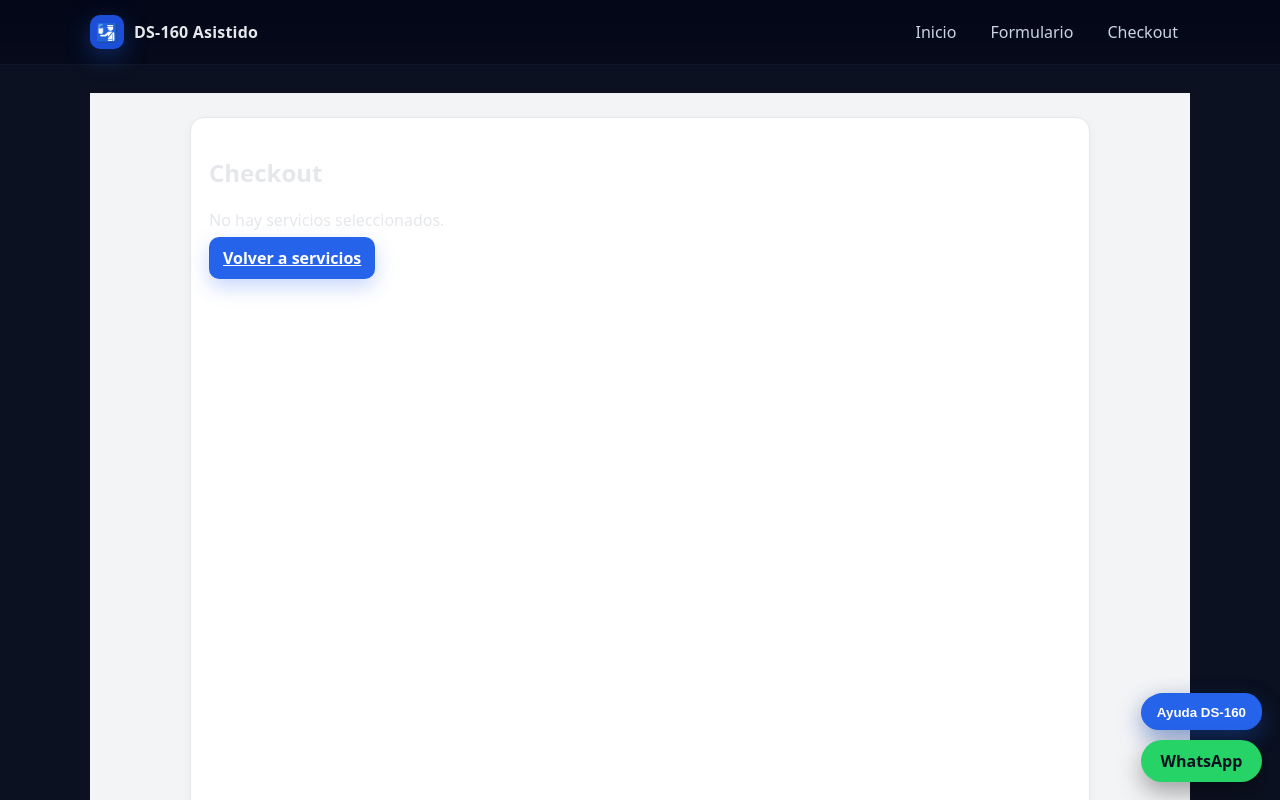
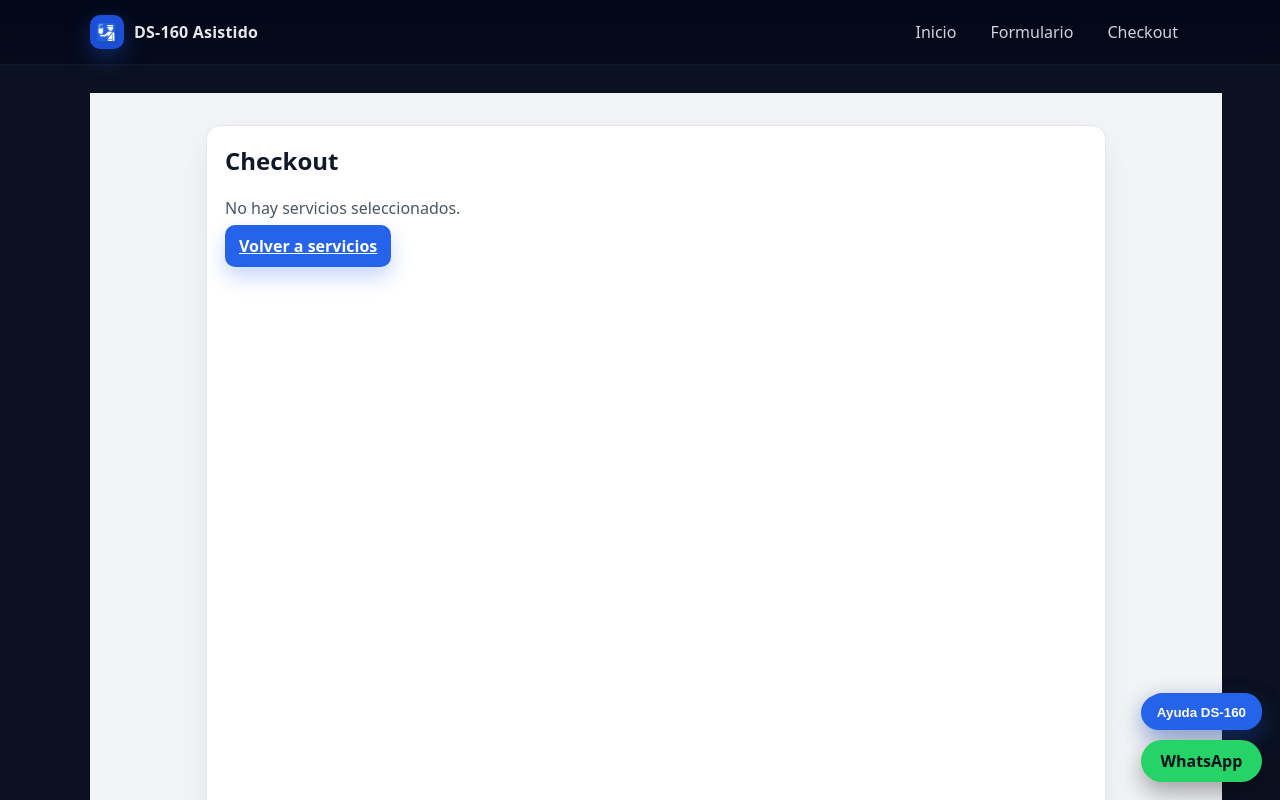
Before and after one commit to robertotitus86/ds160-app, a Next.js app: page /checkout in a window 1280 px wide. Shown: the top 800 px of the page. Built offline with nearby package versions, Linux system fonts and the light colour scheme.

Commit message:
Update page.tsx

```diff
--- a/app/checkout/page.tsx
+++ b/app/checkout/page.tsx
@@ -27,9 +27,9 @@ const css = {
     display: "flex",
     justifyContent: "center",
     width: "100%",
-    background: "#f3f4f6",           // fondo general claro
     minHeight: "100vh",
-    padding: "24px 0",
+    padding: "32px 16px 48px",
+    background: "#f3f4f6", // fondo gris claro (más confianza)
   } as React.CSSProperties,
   inner: {
     width: "100%",
@@ -38,38 +38,38 @@ const css = {
     gap: 18,
   } as React.CSSProperties,
   card: {
-    background: "#ffffff",           // tarjetas blancas
+    background: "#ffffff",
     padding: 18,
     borderRadius: 14,
-    border: "1px solid #e5e7eb",     // borde gris claro
-    boxShadow: "0 4px 12px rgba(15,23,42,0.04)",
+    border: "1px solid #e5e7eb",
+    boxShadow: "0 12px 30px rgba(15,23,42,0.06)",
   } as React.CSSProperties,
   label: {
     fontSize: 13,
     opacity: 0.9,
-    color: "#111827",
     display: "block",
     marginBottom: 4,
+    color: "#111827",
   } as React.CSSProperties,
   input: {
     width: "100%",
     padding: "8px 10px",
-    background: "#ffffff",
-    border: "1px solid #d1d5db",     // gris claro
+    background: "#f9fafb",
+    border: "1px solid #d1d5db",
     borderRadius: 10,
     color: "#111827",
     outline: "none",
     fontSize: 14,
   } as React.CSSProperties,
   btn: {
-    background: "#2563eb",           // azul principal
+    background: "#2563eb",
     color: "#ffffff",
     border: "none",
     borderRadius: 10,
     padding: "10px 14px",
     cursor: "pointer",
     fontWeight: 600,
-    boxShadow: "0 8px 20px rgba(37,99,235,0.25)",
+    boxShadow: "0 10px 20px rgba(37,99,235,0.25)",
   } as React.CSSProperties,
   ghost: {
     background: "#e5e7eb",
@@ -87,13 +87,6 @@ const css = {
     color: "#b91c1c",
     borderRadius: 10,
   } as React.CSSProperties,
-  ok: {
-    background: "#ecfdf3",
-    border: "1px solid #bbf7d0",
-    padding: 12,
-    color: "#15803d",
-    borderRadius: 10,
-  } as React.CSSProperties,
   tabs: {
     display: "flex",
     flexWrap: "wrap" as const,
@@ -103,7 +96,7 @@ const css = {
     return {
       position: "relative",
       background: active ? "#2563eb" : "#e5e7eb",
-      color: disabled ? "rgba(15,23,42,.5)" : active ? "#ffffff" : "#111827",
+      color: disabled ? "rgba(55,65,81,.6)" : active ? "#ffffff" : "#111827",
       border: "none",
       borderRadius: 10,
       padding: "8px 12px",
@@ -124,24 +117,29 @@ const css = {
     fontSize: 10,
     fontWeight: 700,
   } as React.CSSProperties,
-  toastSuccess: {
+
+  // Toast flotante
+  toastOverlay: {
     position: "fixed" as const,
+    top: 80, // debajo del navbar
     right: 24,
-    bottom: 106,                    // deja espacio al botón flotante de WhatsApp
     zIndex: 60,
     maxWidth: 360,
+  } as React.CSSProperties,
+  toast: {
     background: "#ecfdf3",
     border: "1px solid #bbf7d0",
     color: "#166534",
     padding: 14,
     borderRadius: 12,
-    boxShadow: "0 12px 30px rgba(15,23,42,0.25)",
+    boxShadow: "0 18px 40px rgba(15,23,42,0.35)",
+    fontSize: 13,
     display: "flex",
+    alignItems: "flex-start",
     gap: 8,
-    alignItems: "flex-start",
   } as React.CSSProperties,
-  toastClose: {
-    marginLeft: 8,
+  toastCloseBtn: {
+    marginLeft: 6,
     background: "transparent",
     border: "none",
     cursor: "pointer",
@@ -230,6 +228,13 @@ function CheckoutInner() {
       /* ignore */
     }
   }, [fromURL.join(",")]);
+
+  // Autocerrar el toast de éxito después de unos segundos
+  useEffect(() => {
+    if (!successMsg) return;
+    const id = setTimeout(() => setSuccessMsg(""), 9000);
+    return () => clearTimeout(id);
+  }, [successMsg]);
 
   function copy(text: string) {
     if (typeof navigator !== "undefined" && navigator.clipboard) {
@@ -362,8 +367,8 @@ function CheckoutInner() {
       <div style={css.wrapper}>
         <div style={css.inner}>
           <div style={css.card}>
-            <h2>Checkout</h2>
-            <p>No hay servicios seleccionados.</p>
+            <h2 style={{ marginTop: 0, color: "#111827" }}>Checkout</h2>
+            <p style={{ color: "#4b5563" }}>No hay servicios seleccionados.</p>
             <a href="/" style={css.btn}>
               Volver a servicios
             </a>
@@ -375,31 +380,31 @@ function CheckoutInner() {
 
   return (
     <div style={css.wrapper}>
-      <div style={css.inner}>
-        {/* TOAST DE ÉXITO FLOTANTE */}
-        {successMsg && (
-          <div style={css.toastSuccess}>
-            <div style={{ fontSize: 18, lineHeight: 1, marginRight: 4 }}>✅</div>
-            <div style={{ flex: 1 }}>
-              <pre style={{ margin: 0, whiteSpace: "pre-wrap" }}>
-                {successMsg}
-              </pre>
-            </div>
+      {/* TOAST flotante de éxito */}
+      {successMsg && (
+        <div style={css.toastOverlay}>
+          <div style={css.toast}>
+            <span style={{ marginTop: 2 }}>✅</span>
+            <div style={{ flex: 1, whiteSpace: "pre-wrap" }}>{successMsg}</div>
             <button
               type="button"
+              style={css.toastCloseBtn}
               onClick={() => setSuccessMsg("")}
-              style={css.toastClose}
-              aria-label="Cerrar"
+              aria-label="Cerrar mensaje"
             >
               ×
             </button>
           </div>
-        )}
+        </div>
+      )}
 
-        {/* MENSAJES DE ERROR (EN LA PÁGINA) */}
+      <div style={css.inner}>
+        {/* MENSAJES DE ERROR */}
         {errors.length > 0 && (
           <div style={css.error}>
-            <b>Revisa antes de continuar:</b>
+            <b style={{ display: "block", marginBottom: 4 }}>
+              Revisa antes de continuar:
+            </b>
             <ul style={{ margin: "6px 0 0 18px" }}>
               {errors.map((e, i) => (
                 <li key={i}>{e}</li>
@@ -411,8 +416,16 @@ function CheckoutInner() {
         {/* DATOS DE CONTACTO */}
         <section style={css.card}>
           <h2 style={{ marginTop: 0, color: "#111827" }}>Tus datos de contacto</h2>
-          <p style={{ fontSize: 13, opacity: 0.8, marginBottom: 14, color: "#4b5563" }}>
-            Usaremos estos datos para enviarte acceso al asistente y coordinar tu proceso DS-160.
+          <p
+            style={{
+              fontSize: 13,
+              opacity: 0.9,
+              marginBottom: 14,
+              color: "#4b5563",
+            }}
+          >
+            Usaremos estos datos para enviarte acceso al asistente y coordinar
+            tu proceso DS-160.
           </p>
 
           <div
@@ -605,7 +618,7 @@ function CheckoutInner() {
                     width: 190,
                     height: "auto",
                     borderRadius: 12,
-                    boxShadow: "0 10px 30px rgba(15,23,42,.08)",
+                    boxShadow: "0 10px 30px rgba(15,23,42,.15)",
                   }}
                 />
               </div>
@@ -655,7 +668,7 @@ function CheckoutInner() {
                   )}
                 </div>
 
-                <small style={{ opacity: 0.75, color: "#4b5563" }}>
+                <small style={{ opacity: 0.8, color: "#4b5563" }}>
                   Al enviar, tu pago quedará <b>pendiente de revisión</b>. Te
                   habilitaremos el acceso cuando sea aprobado.
                 </small>
@@ -667,7 +680,9 @@ function CheckoutInner() {
         {/* TRANSFERENCIA */}
         {method === "transferencia" && (
           <section style={css.card}>
-            <h3 style={{ marginTop: 0, color: "#111827" }}>Transferencia bancaria</h3>
+            <h3 style={{ marginTop: 0, color: "#111827" }}>
+              Transferencia bancaria
+            </h3>
             <div
               style={{
                 background: "#f9fafb",
@@ -678,10 +693,10 @@ function CheckoutInner() {
                 gap: 10,
               }}
             >
-              <div style={{ fontSize: 13, opacity: 0.85, color: "#111827" }}>
+              <div style={{ fontSize: 13, opacity: 0.9, color: "#4b5563" }}>
                 Datos para transferencia
               </div>
-              <div>
+              <div style={{ color: "#111827" }}>
                 <b>Número de cuenta:</b> 2200449871{" "}
                 <button
                   onClick={() => copy("2200449871")}
@@ -699,13 +714,13 @@ function CheckoutInner() {
                   Copiar
                 </button>
               </div>
-              <div>
+              <div style={{ color: "#111827" }}>
                 <b>Tipo de cuenta:</b> Ahorros
               </div>
-              <div>
+              <div style={{ color: "#111827" }}>
                 <b>Banco:</b> Pichincha
               </div>
-              <div>
+              <div style={{ color: "#111827" }}>
                 <b>Titular:</b> Roberto Acosta
               </div>
 
@@ -754,7 +769,7 @@ function CheckoutInner() {
                 Confirmo que realicé la transferencia por el total indicado
               </label>
 
-              <small style={{ opacity: 0.75, color: "#4b5563" }}>
+              <small style={{ opacity: 0.8, color: "#4b5563" }}>
                 Al enviar, tu pago quedará <b>pendiente de revisión</b>. Te
                 habilitaremos el acceso cuando sea aprobado.
               </small>
@@ -773,7 +788,14 @@ function CheckoutInner() {
               justifyContent: "space-between",
             }}
           >
-            <div style={{ fontSize: 13, opacity: 0.9, maxWidth: 420, color: "#4b5563" }}>
+            <div
+              style={{
+                fontSize: 13,
+                opacity: 0.9,
+                maxWidth: 420,
+                color: "#4b5563",
+              }}
+            >
               Al continuar, enviaremos tu pago a revisión. Te contactaremos
               usando los datos que ingresaste para habilitar el acceso al
               asistente DS-160 y continuar tu proceso.
```
